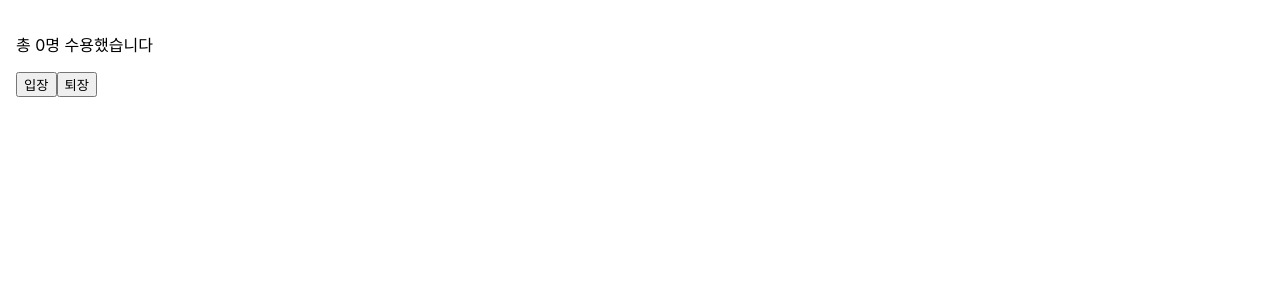
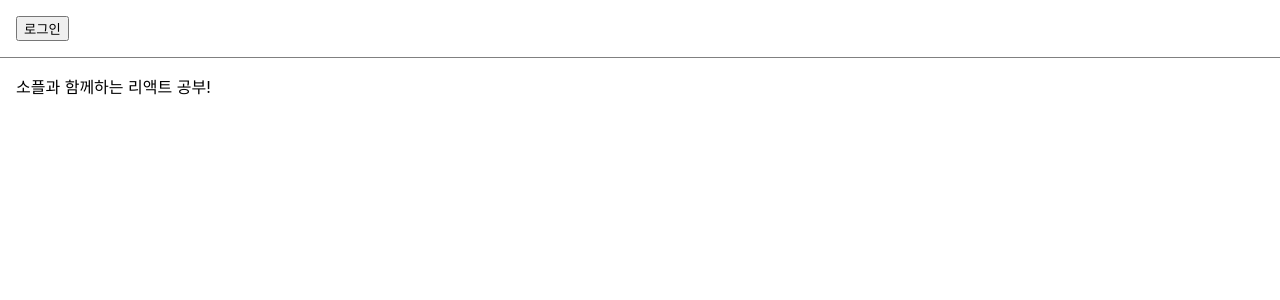
Before and after one commit to 201830229/23-react1, a React (Create React App) app: page / in a window 1280 px wide. Shown: the top 300 px of the page. Built offline with nearby package versions, Linux system fonts and the light colour scheme.

Commit message:
Add Weeks9
9주차 코드

```diff
--- /dev/null
+++ b/src/chapter_09/LandingPage.jsx
@@ -0,0 +1,27 @@
+import React, {useState} from "react";
+import Toolbar from "./Toolbar";
+
+function LandingPage(props){
+    const [isLoggedIn, setIsLoggedIn] = useState(false)
+
+    const onClickLogin = () => {
+        setIsLoggedIn(true)
+    }
+
+    const onClickLogout = () => {
+        setIsLoggedIn(false)
+    }
+
+    return(
+        <div>
+            <Toolbar
+                isLoggedIn={isLoggedIn}
+                onClickLogin={onClickLogin}
+                onClickLogout={onClickLogout}
+            />
+            <div style={{padding: 16}}>소플과 함께하는 리액트 공부!</div>
+        </div>
+    )
+}
+
+export default LandingPage;
--- /dev/null
+++ b/src/chapter_09/Toolbar.jsx
@@ -0,0 +1,31 @@
+import React from "react";
+
+const styles = {
+    wrapper: {
+        padding: 16,
+        display: "flex",
+        flexDirection: "row",
+        borderBottom: "1px solid gray",
+    },
+    greeting: {
+        marginRight: 8,
+    },
+}
+
+function Toolbar(props) {
+    const {isLoggedIn, onClickLogin, onClickLogout} = props;
+
+    return (
+        <div style={styles.wrapper}>
+            {isLoggedIn && <span style={styles.greeting}>환영합니다!</span>}
+
+            {isLoggedIn ? (
+                <button onClick={onClickLogout}>로그아웃</button>
+            ) : (
+                <button onClick={onClickLogin}>로그인</button>
+            )}
+        </div>
+    )
+}
+
+export default Toolbar;
--- a/src/index.js
+++ b/src/index.js
@@ -4,13 +4,13 @@
 //import App from './App';
 import reportWebVitals from './reportWebVitals';
 
-import Accommodate from './chapter_07/Accommodate';
+import LandingPage from './chapter_09/LandingPage';
 
 
 const root = ReactDOM.createRoot(document.getElementById('root'));
 root.render(
   <React.StrictMode>
-    <Accommodate />
+    <LandingPage/>
   </React.StrictMode>
   );
 
```
Also changed, not shown: src/chapter_08/ConfirmButton.jsx (added, +17 -0 lines).
